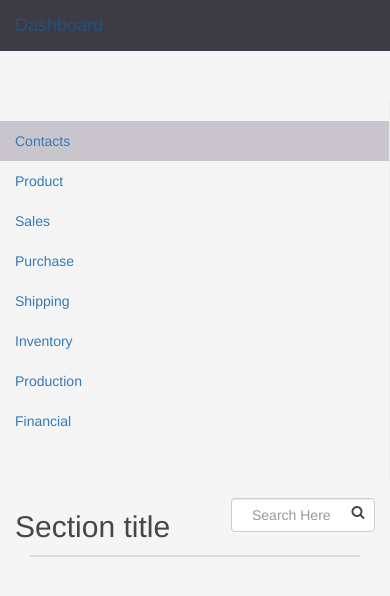
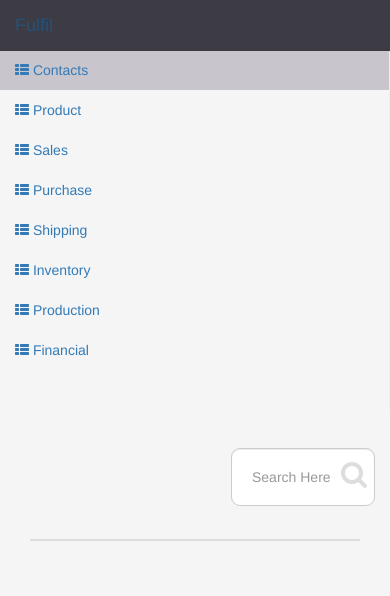
Before and after one commit to harisexperion/Fulfil-App, a plain HTML site: page index.html at #!/home in a window 390 px wide. Drawn offline with nearby package versions, Linux system fonts and the light colour scheme; some packages are replaced by stand-ins of ours; a script that the page names is missing.

Commit message:
Search Changed , Code Beautified

```diff
--- a/home/home.html
+++ b/home/home.html
@@ -1,48 +1,38 @@
 <nav class="navbar navbar-custom navbar-fixed-top">
     <div class="container-fluid">
        <div class="navbar-header">
-        <button type="button" class="navbar-toggle collapsed" data-toggle="collapse" data-target="#navbar" aria-expanded="false" aria-controls="navbar">
-          <span class="sr-only">Toggle navigation</span>
-          <span class="icon-bar"></span>
-          <span class="icon-bar"></span>
-          <span class="icon-bar"></span>
-        </button>
-        <a class="navbar-brand" href="#">Dashboard </a>
+          <a class="navbar-brand" href="#">Fulfil </a>
        </div>
-
     </div>
  </nav>
-
-
  <div class="container-fluid">
-
-<pre> /</pre>
     <div class="row">
-      <div class="col-lg-3  sidebar">
+       <div class="col-lg-2  sidebar">
           <ul class="nav nav-sidebar">
              <li ng-repeat="menu in ctrl.menu" ng-click="ctrl.onStateChange(menu.identifier)" ng-class="{'active' :  ctrl.activeMenu == menu.identifier} " ><a  >
-            {{menu.title}}</a></li>
+                <i class="fa fa-th-list" aria-hidden="true"></i>  {{menu.title}}</a>
+             </li>
           </ul>
        </div>
-      <div class="col-lg-9 main_content">
+       <div class="col-lg-10 main_content">
           <div class="row" style="display: flex">
-                <h2 class="sub-header" style="width: 60%">Section title    </h2>
-
+             <div class="search_content" >
+                <div ng-if="ctrl.query && ctrl.isSearch">
+                   <h3 class="sub-header"  > Search results for
+                   </h3>
+                   <h4> <span class="query"> '{{ctrl.query}}'. </span> </h4>
+                </div>
+             </div>
              <div class="form-group has-feedback" style="width: 40%" >
                 <form name="myForm" ng-submit="ctrl.onSearch()" >
-
-                        <input type="text" ng-model="ctrl.query" class="form-control" id="search" name="search" placeholder="Search Here" />
-                     <i style="padding-top:15px"  class="fa fa-search form-control-feedback" aria-hidden="true"></i>
+                   <input type="text" ng-model="ctrl.query" ng-model-options="{ debounce: 500 }" class="form-control" ng-change="ctrl.onQueryChange();" id="search" name="search" placeholder="Search Here" />
+                   <i  class="fa fa-search fa-2x search_icon form-control-feedback" aria-hidden="true"></i>
                 </form>
-
              </div>
-
           </div>
           <div class="table-responsive">
              <div ui-view> </div>
           </div>
-
-
        </div>
     </div>
  </div>
--- a/home/homeController.js
+++ b/home/homeController.js
@@ -1,32 +1,36 @@
-
 (function() {
-
-    function HomeController(menuService , $scope , $state ) {
-
+      function HomeController(menuService, $scope, $state) {
           var ctrl = this;
           ctrl.menu = menuService.getMenu();
-
           ctrl.activeMenu = "contact";
-       onStateChange("contact");
 
           function onStateChange(param) {
-         $state.go('home.list' , { "activeMenu" :  param});
+              $state.go('home.list', {
+                  "activeMenu": param
+              });
               ctrl.activeMenu = param;
+              ctrl.query = '';
+              ctrl.isSearch = false;
+
+          }
+
+          function onQueryChange() {
+              ctrl.isSearch = false;
+              onSearch();
           }
 
           function onSearch() {
-
-        $state.go('home.search' , { "query" :  ctrl.query});
-       }
-       ctrl.onStateChange = onStateChange;
-       ctrl.onSearch = onSearch;
-
-
-
-
+              $state.go('home.search', {
+                  "query": ctrl.query
+              });
+              ctrl.isSearch = true;
           }
 
+          onStateChange("contact");
+
+          ctrl.onStateChange = onStateChange;
+          ctrl.onQueryChange = onQueryChange;
+          ctrl.onSearch = onSearch;
+      }
       angular.module('myApp').controller('HomeController', HomeController);
-
-
   })();
--- a/stylesheets/app.css
+++ b/stylesheets/app.css
@@ -1,10 +1,13 @@
 body {
 	background-color: #f5f5f5;
 	color: #ddd;
-
+}
+.query {
+	color: #7371E2;
+	font-size: larger;
 }
 .sidebar {
-	top: 51px;
+	top:30px;
 	bottom: 0;
 	left: 0;
 	z-index: 1000;
@@ -14,41 +17,51 @@
 	overflow-y: auto;
 	background-color: #f5f5f5;
 	border-right: 1px solid #eee;
-
 }
-
 .nav-sidebar {
 	margin-right: -21px;
 	margin-bottom: 20px;
 	margin-left: -20px;
 }
-
 .active {
 	background-color: #C8C5CC;
-
 }
-
 .navbar-custom {
-		background-color:#3D3B44;
+	background-color: #3D3B44;
 }
 .navbar-brand {
 	color: #fff;
 }
 .main_content {
-	margin-top:30px;
+	margin-top: 30px;
 	padding: 30px;
 }
 .main_content {
 	color: #474545;
-
 }
-
-input[type=text]  {
+input[type=text] {
 	width: 100%;
-    padding: 12px 20px;
+	padding: 28px 20px;
 	margin: 8px 0;
 	display: inline-block;
 	border: 1px solid #ccc;
-    border-radius: 4px;
+	border-radius: 9px;
 	box-sizing: border-box;
 }
+.search_icon {
+	padding-top: 20px;
+	padding-right: 31px;
+	color: #ddd;
+}
+.table-responsive {
+	margin-top: 10px;
+}
+.search_content {
+	width: 60%;
+}
+.form-group {
+	width: 40%;
+}
+.table td {
+	width: 25%;
+}
```
Also changed, not shown: list/list.html (+0 -4 lines), list/listController.js (+1 -12 lines), search/search.html (+4 -10 lines), search/searchController.js (+1 -8 lines). Lines whose indentation alone changed are shown as unchanged.
